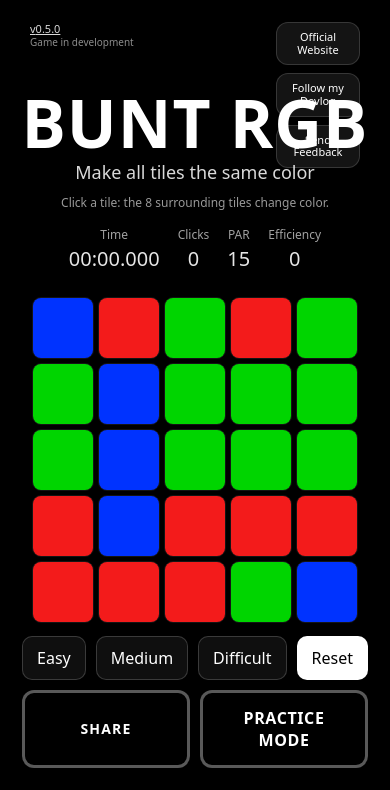
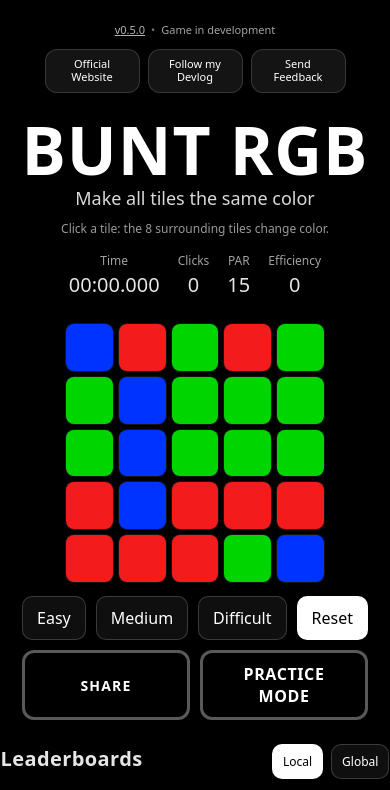
Before and after one commit to edgardomaxia/bunt-rgb, a React (Vite) app: page / in a window 390 px wide. Shown: the top 790 px of the page. Built offline with nearby package versions, Linux system fonts and the light colour scheme.

Commit message:
ui: responsive matrix size (mobile clamp tiles)

```diff
--- a/src/App.tsx
+++ b/src/App.tsx
@@ -252,9 +252,26 @@ const [globalSaveStatus, setGlobalSaveStatus] = useState<"idle" | "saving" | "sa
     color: "#fff",
     cursor: "pointer",
   };
-
+  const topLinkStyle: React.CSSProperties = {
+    background: "rgba(255,255,255,.08)",
+    border: "1px solid rgba(255,255,255,.15)",
+    color: "#fff",
+    padding: "8px 12px",
+    borderRadius: 12,
+    fontSize: 11,
+    cursor: "pointer",
+    lineHeight: 1.15,
+    textDecoration: "none",
+    display: "inline-flex",
+    alignItems: "center",
+    justifyContent: "center",
+    textAlign: "center",
+    width: 95,
+    height: 44,
+    boxSizing: "border-box",
+  };
   const practiceBtnStyle: React.CSSProperties = {
-    padding: "14px 18px",
+    padding: "10px 18px",
     borderRadius: 12,
     border: "3px solid rgba(255,255,255,.35)",
     background: "#000",
@@ -674,124 +691,7 @@ async function submitGlobalScore(kind: Exclude<PuzzleKind, "solved">) {
         boxSizing: "border-box",
       }}
     >
- {/* HEADER LEFT: version + status */}
-<div
-  style={{
-    position: "absolute",
-    top: 22,
-    left: 30,
-    lineHeight: 1.25,
-    zIndex: 5,
-    textAlign: "left",
-  }}
->
-  <div
-    role="button"
-    tabIndex={0}
-    onClick={() => setIsVersionOpen(true)}
-    onKeyDown={(e) => {
-      if (e.key === "Enter" || e.key === " ") setIsVersionOpen(true);
-    }}
-    style={{
-      fontSize: 11,
-      opacity: 0.85,
-      cursor: "pointer",
-      textDecoration: "underline",
-      userSelect: "none",
-    }}
-    title="Open version history"
-  >
-    v{APP_VERSION}
-  </div>
 
-  <div style={{ fontSize: 10, opacity: 0.55 }}>
-    {APP_STATUS}
-  </div>
-
-
-</div>
-
-{/* HEADER RIGHT: links + feedback */}
-<div
-  style={{
-    position: "absolute",
-    top: 22,
-    right: 30,
-    width: 84,
-    zIndex: 5,
-    display: "flex",
-    flexDirection: "column",
-    gap: 8,
-    alignItems: "stretch",
-  }}
->
-  <a
-    href="https://bunt-rgb.com/"
-    target="_blank"
-    rel="noopener noreferrer"
-    style={{
-      background: "rgba(255,255,255,.08)",
-      border: "1px solid rgba(255,255,255,.15)",
-      color: "#fff",
-      padding: "8px 12px",
-      borderRadius: 12,
-      fontSize: 11,
-      cursor: "pointer",
-      lineHeight: 1.15,
-      textDecoration: "none",
-      display: "inline-block",
-      textAlign: "center",
-    }}
-    title="Official website"
-  >
-    Official
-    <br />
-    Website
-  </a>
-
-  <a
-    href="https://www.youtube.com/@BuntRGB"
-    target="_blank"
-    rel="noopener noreferrer"
-    style={{
-      background: "rgba(255,255,255,.08)",
-      border: "1px solid rgba(255,255,255,.15)",
-      color: "#fff",
-      padding: "8px 12px",
-      borderRadius: 12,
-      fontSize: 11,
-      cursor: "pointer",
-      lineHeight: 1.15,
-      textDecoration: "none",
-      display: "inline-block",
-      textAlign: "center",
-    }}
-    title="Follow my devlog journey"
-  >
-    Follow my
-    <br />
-    Devlog
-  </a>
-
-  <button
-    onClick={() => setIsFeedbackOpen(true)}
-    style={{
-      background: "rgba(255,255,255,.08)",
-      border: "1px solid rgba(255,255,255,.15)",
-      color: "#fff",
-      padding: "8px 12px",
-      borderRadius: 12,
-      fontSize: 11,
-      cursor: "pointer",
-      lineHeight: 1.15,
-    }}
-    title="Send anonymous feedback"
-  >
-    Send
-    <br />
-    Feedback
-  </button>
-</div>
 
       {/* VERSION MODAL */}
       {isVersionOpen ? (
@@ -1033,13 +933,83 @@ async function submitGlobalScore(kind: Exclude<PuzzleKind, "solved">) {
         }}
       >
         <div style={{ textAlign: "center", width: "100%" }}>
+          {/* TOP CENTER: version + status + links */}
+<div style={{ display: "flex", flexDirection: "column", alignItems: "center", gap: 10, marginTop: 6 }}>
+  <div
+    style={{
+      display: "flex",
+      alignItems: "center",
+      gap: 6,
+      fontSize: 11,
+      opacity: 0.75,
+    }}
+  >
+    <div
+      role="button"
+      tabIndex={0}
+      onClick={() => setIsVersionOpen(true)}
+      onKeyDown={(e) => {
+        if (e.key === "Enter" || e.key === " ") setIsVersionOpen(true);
+      }}
+      style={{
+        cursor: "pointer",
+        textDecoration: "underline",
+        userSelect: "none",
+        opacity: 0.95,
+      }}
+      title="Open version history"
+    >
+      v{APP_VERSION}
+    </div>
+
+    <div style={{ opacity: 0.6 }}>•</div>
+
+    <div style={{ opacity: 0.85 }}>{APP_STATUS}</div>
+  </div>
+
+<div style={{ display: "flex", gap: 8, flexWrap: "wrap", justifyContent: "center" }}>
+  <a
+    href="https://bunt-rgb.com/"
+    target="_blank"
+    rel="noopener noreferrer"
+    style={topLinkStyle}
+    title="Official website"
+  >
+    Official
+    <br />
+    Website
+  </a>
+
+  <a
+    href="https://www.youtube.com/@BuntRGB"
+    target="_blank"
+    rel="noopener noreferrer"
+    style={topLinkStyle}
+    title="Follow my devlog journey"
+  >
+    Follow my
+    <br />
+    Devlog
+  </a>
+
+  <button
+    onClick={() => setIsFeedbackOpen(true)}
+    style={topLinkStyle}
+    title="Send anonymous feedback"
+  >
+    Send
+    <br />
+    Feedback
+  </button>
+</div>
+</div>
           {isPractice ? (
             <div style={{ letterSpacing: 2, fontSize: 14, opacity: 0.85, marginTop: 0 }}>
               PRACTICE
             </div>
           ) : null}
 
-          <h1 style={{ margin: "70px 0 0 0", fontSize: 66, letterSpacing: 1 }}>BUNT RGB</h1>
+          <h1 style={{ margin: "20px 0 0 0", fontSize: 66, letterSpacing: 1 }}>BUNT RGB</h1>
 
           <div style={{ opacity: 0.85, marginTop: 0, fontSize: 18 }}>
             Make all tiles the same color
@@ -1089,11 +1059,16 @@ async function submitGlobalScore(kind: Exclude<PuzzleKind, "solved">) {
         </div>
 
         <div
-          style={{
-            display: "grid",
-            gridTemplateColumns: `repeat(${SIZE}, 60px)`,
-            gap: "6px",
-filter: "none",          }}
+style={
+  {
+    "--tile": "clamp(44px, 12vw, 60px)",
+    "--gap": "clamp(4px, 1.6vw, 6px)",
+    display: "grid",
+    gridTemplateColumns: `repeat(${SIZE}, var(--tile))`,
+    gap: "var(--gap)",
+    filter: "none",
+  } as React.CSSProperties
+}
         >
           {grid.map((color, index) => (
             <button
@@ -1105,8 +1080,8 @@ filter: "none",          }}
                 setClicks((c) => c + 1);
               }}
               style={{
-                width: 60,
-                height: 60,
+                width: "var(--tile)",
+                height: "var(--tile)",
                 background: TILE_COLORS[color],
                 borderRadius: 8,
                 border: "none",
```
